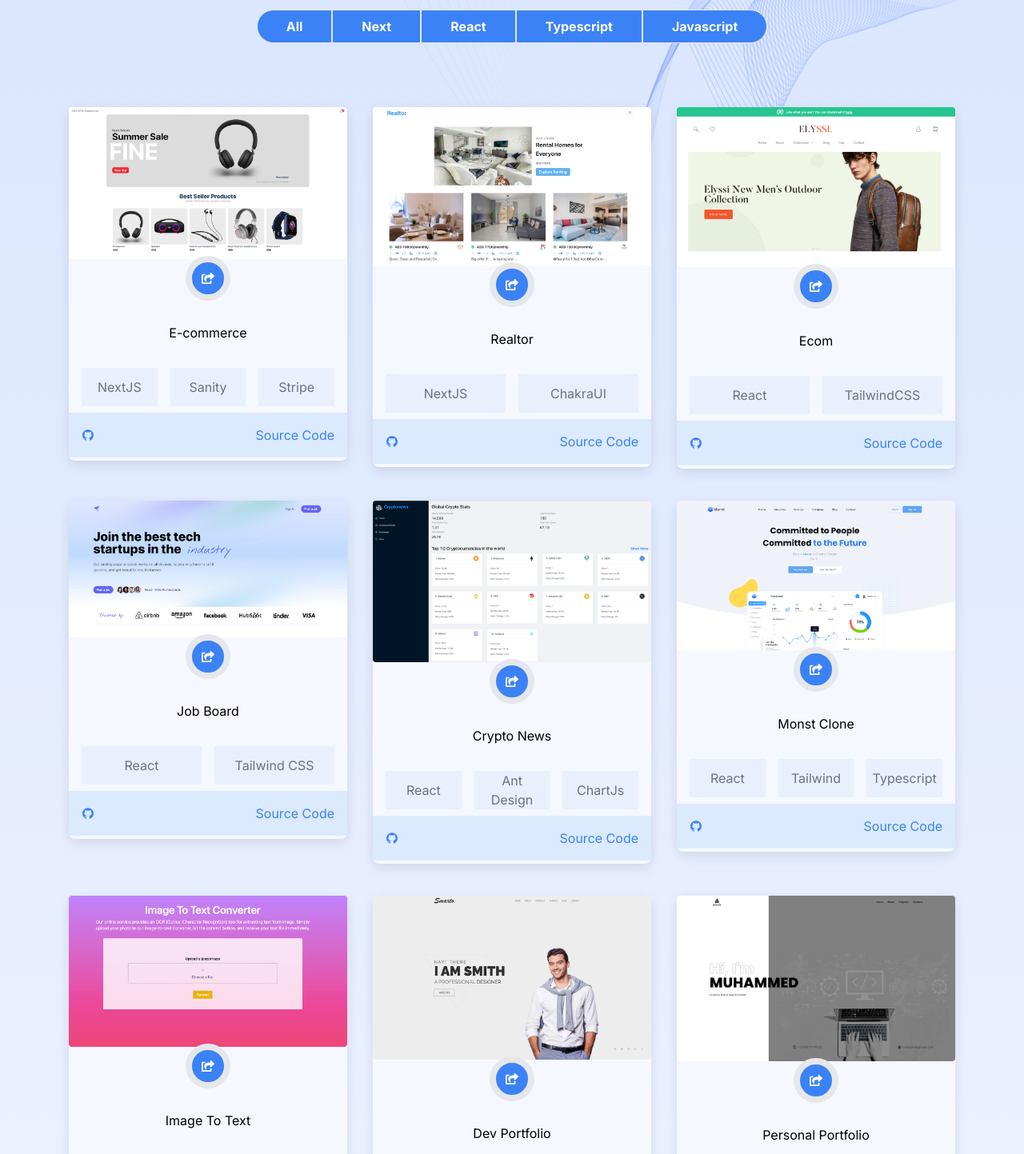
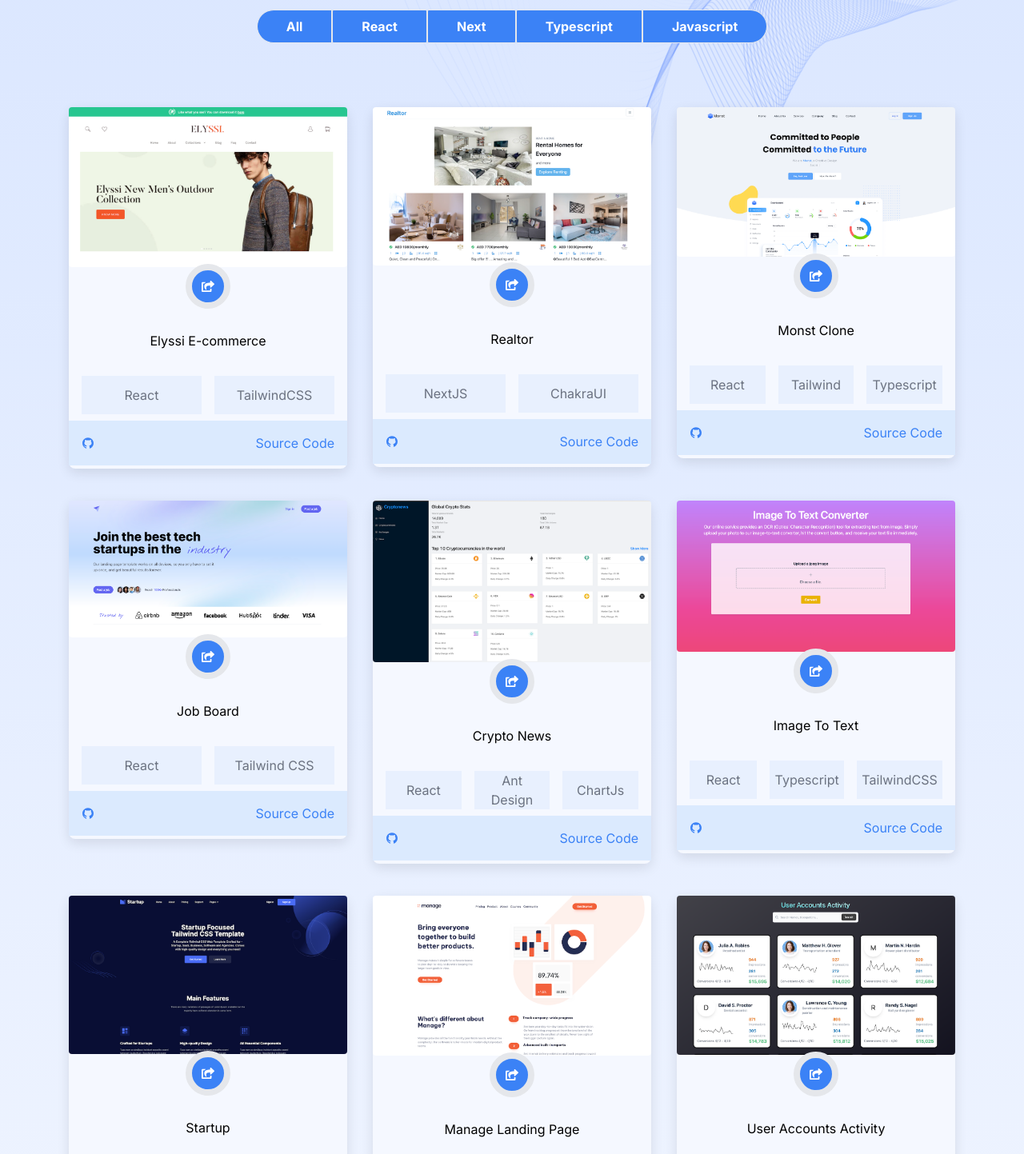
Before and after one commit to muhammedrepo/muhats_port, a React (Create React App) app: page /projects in a window 1280 px wide. Shown: the part 300-1743 px from the top of the page at 80% size. Built offline with nearby package versions, Linux system fonts and the light colour scheme.

Commit message:
fix: some updates

```diff
--- a/src/components/Contact.jsx
+++ b/src/components/Contact.jsx
@@ -10,8 +10,8 @@ const Result = () => {
 };
 
 const Contact = () => {
-  const [result, showResult] = useState(false);
-  const form = useRef();
+  const [result, setResult] = useState(false);
+  const formRef = useRef();
 
   const sendEmail = (e) => {
     e.preventDefault();
@@ -20,24 +20,26 @@ const Contact = () => {
       .sendForm(
         'service_avs0jkc',
         'template_9z61ko5',
-        form.current,
+        formRef.current,
         'Kfjj5oTlX2byZ9Vnl'
       )
       .then(
-        (result) => {
-          console.log(result.text);
+        (response) => {
+          console.log(response.text);
         },
         (error) => {
           console.log(error.text);
         }
       );
+
     e.target.reset();
-    showResult(true);
+    setResult(true);
   };
-  // hide result
+
   setTimeout(() => {
-    showResult(false);
+    setResult(false);
   }, 5000);
+
   return (
     <section id="contact" className="py-[120px]">
       <div className="container mx-auto px-4">
@@ -51,9 +53,9 @@ const Contact = () => {
         </div>
         <div className="flex justify-center -mx-4">
           <div className="w-full lg:w-[75%] px-4">
-            <form ref={form} onSubmit={sendEmail}>
+            <form ref={formRef} onSubmit={sendEmail}>
               <div className="text-blue-600 mb-3 text-center font-medium">
-                {result ? <Result /> : null}
+                {result && <Result />}
               </div>
               <div className="flex flex-wrap -mx-4">
                 <div className="w-full md:w-1/2 px-4">
--- a/src/components/Services.jsx
+++ b/src/components/Services.jsx
@@ -3,26 +3,36 @@ import { MdOutlineArrowRightAlt } from 'react-icons/md';
 import { serviceData } from '../utils/serviceData';
 import ContentPanel from './ContentPanel';
 
+/**
+ * Renders a section of a website displaying a list of services.
+ * @returns {JSX.Element} The rendered section element.
+ */
 const Services = () => {
-  const renderedServices = serviceData.map((item) => {
+  /**
+   * Maps over each item in the serviceData array and generates the corresponding HTML elements.
+   * @param {Object} item - The service item.
+   * @returns {JSX.Element} The rendered service element.
+   */
+  const renderService = (item) => {
+    const { name, image, desc } = item;
+
     return (
-      <div className="flex w-full md:w-1/2 lg:w-1/3 px-4" key={item.name}>
+      <div className="flex w-full md:w-1/2 lg:w-1/3 px-4" key={name}>
         <div className="bg-white/100 mb-10">
           <a href="#home" className="block w-full">
-            <img src={item.image} alt="" className="w-full" />
+            <img src={image} alt="" className="w-full" />
           </a>
           <div className="p-8 sm:p-11 md:p-8 lg:px-6 xl:p-10 2xl:p-11">
             <h3>
               <a
                 href="#home"
-                className="font-bold text-[rgba(29,33,68)]/100 text-lg
-  sm:text-xl hover:text-opacity-100 hover:text-blue-500/100 block mb-4"
+                className="font-bold text-[rgba(29,33,68)]/100 text-lg sm:text-xl hover:text-opacity-100 hover:text-blue-500/100 block mb-4"
               >
-                {item.name}
+                {name}
               </a>
             </h3>
             <p className="pb-7 mb-6 border-b border-[rgba(243,243,243,1)]">
-              {item.desc}
+              {desc}
             </p>
             <Link
               to="contact"
@@ -31,9 +41,7 @@ const Services = () => {
               duration={1000}
               exact="true"
               offset={-80}
-              className="font-medium text-[rgba(149,156,177)]/100
-    hover:text-opacity-100 hover:text-blue-500/100
-    text-base inline-flex items-center cursor-pointer"
+              className="font-medium text-[rgba(149,156,177)]/100 hover:text-opacity-100 hover:text-blue-500/100 text-base inline-flex items-center cursor-pointer"
             >
               Get Started
               <span className="ml-3">
@@ -44,7 +52,10 @@ const Services = () => {
         </div>
       </div>
     );
-  });
+  };
+
+  const renderedServices = serviceData.map(renderService);
+
   return (
     <section
       id="services"
--- a/src/components/SocialMedia.jsx
+++ b/src/components/SocialMedia.jsx
@@ -1,16 +1,16 @@
-import { FaGithub, FaLinkedin, FaTwitter } from "react-icons/fa";
+import { FaGithub, FaLinkedin, FaTwitter } from 'react-icons/fa';
 
 const medias = [
   {
-    url: "https://twitter.com/muhats_",
+    url: 'https://twitter.com/muhammedtijani_',
     icon: <FaTwitter />,
   },
   {
-    url: "https://www.linkedin.com/in/muhammedtijani/",
+    url: 'https://www.linkedin.com/in/muhammedtijani/',
     icon: <FaLinkedin />,
   },
   {
-    url: "https://github.com/coolzyte",
+    url: 'https://github.com/muhammedrepo',
     icon: <FaGithub />,
   },
 ];
--- a/src/components/Work.jsx
+++ b/src/components/Work.jsx
@@ -5,9 +5,18 @@ import items from '../utils/data';
 import Button from './Button';
 import ContentPanel from './ContentPanel';
 
+/**
+ * This code defines a React functional component called `Work` that displays a list of projects.
+ * It uses the `useState` hook to manage the state of whether the project list is expanded or not.
+ * The component renders a `ContentPanel` component with a title and subtitle, and a `Project` component that displays the projects.
+ * It also includes a button that allows the user to toggle between showing all projects or only a subset of projects.
+ *
+ * @returns {JSX.Element} The rendered React component.
+ */
 const Work = () => {
-  const [expanded] = useState(false);
+  const [expanded, setExpanded] = useState(false);
   const dataForDisplay = expanded ? items : items.slice(0, 3);
+
   return (
     <div id="work" className="pt-20 pb-16 relative">
       <div className="container mx-auto px-4">
@@ -23,7 +32,6 @@ const Work = () => {
               <Project items={dataForDisplay} />
 
               <Button primary>
-                {/* {expanded ? "Show Less" : "Show More"} */}
                 <Link to="/projects"> View More</Link>
               </Button>
             </div>
--- a/src/utils/data.js
+++ b/src/utils/data.js
@@ -3,15 +3,14 @@ import images from './images';
 const menu = [
   {
     id: 1,
-    title: 'E-commerce',
-    category: 'Next',
-    url: 'https://ecom-muhats.vercel.app/',
-    source: 'https://github.com/coolzyte/ecommerce_sanity_stripe',
-    tags: ['NextJS', 'Sanity', 'Stripe'],
-    img: `${images.p9}`,
-    desc: 'E-commerce App',
+    title: 'Elyssi E-commerce',
+    category: 'react',
+    url: 'https://elyssi.vercel.app/',
+    source: 'https://github.com/muhammedrepo/elyssi',
+    tags: ['React', 'TailwindCSS'],
+    img: `${images.p19}`,
+    desc: `E-commerce app`,
   },
-
   {
     id: 2,
     title: 'Realtor',
@@ -24,13 +23,13 @@ const menu = [
   },
   {
     id: 3,
-    title: 'Ecom',
-    category: 'react',
-    url: 'https://ecom2.muhammedtijani.com/home',
-    source: 'https://github.com/coolzyte/elysi-commerce',
-    tags: ['React', 'TailwindCSS'],
-    img: `${images.p19}`,
-    desc: `E-commerce app`,
+    title: 'Monst Clone',
+    category: 'Typescript',
+    url: 'https://monst-clone.muhammedtijani.com/',
+    source: 'https://github.com/coolzyte/monst',
+    tags: ['React', 'Tailwind', 'Typescript'],
+    img: `${images.p21}`,
+    desc: 'Full multipurpose website',
   },
   {
     id: 4,
@@ -42,6 +41,17 @@ const menu = [
     img: `${images.p18}`,
     desc: `Job board app`,
   },
+
+  // {
+  //   id: 6,
+  //   title: 'E-commerce',
+  //   category: 'Next',
+  //   url: 'https://ecom-muhats.vercel.app/',
+  //   source: 'https://github.com/coolzyte/ecommerce_sanity_stripe',
+  //   tags: ['NextJS', 'Sanity', 'Stripe'],
+  //   img: `${images.p9}`,
+  //   desc: 'E-commerce App',
+  // },
 
   {
     id: 5,
@@ -56,17 +66,6 @@ const menu = [
 
   {
     id: 6,
-    title: 'Monst Clone',
-    category: 'Typescript',
-    url: 'https://monst-clone.muhammedtijani.com/',
-    source: 'https://github.com/coolzyte/monst',
-    tags: ['React', 'Tailwind', 'Typescript'],
-    img: `${images.p21}`,
-    desc: 'Full multipurpose website',
-  },
-
-  {
-    id: 7,
     title: 'Image To Text',
     category: 'Typescript',
     url: 'https://image-text.muhammedtijani.com/',
@@ -75,27 +74,27 @@ const menu = [
     img: `${images.p20}`,
     desc: `Image to text converter`,
   },
-  {
-    id: 8,
-    title: 'Dev Portfolio',
-    category: 'react',
-    url: 'https://smato-clone.muhammedtijani.com/',
-    source: 'https://github.com/coolzyte/smato-clone-react',
-    tags: ['React', 'Styled-component', 'TailwindCSS'],
-    img: `${images.p13}`,
-    desc: `Browse Hotels Around the world `,
-  },
+  // {
+  //   id: 8,
+  //   title: 'Dev Portfolio',
+  //   category: 'react',
+  //   url: 'https://smato-clone.muhammedtijani.com/',
+  //   source: 'https://github.com/coolzyte/smato-clone-react',
+  //   tags: ['React', 'Styled-component', 'TailwindCSS'],
+  //   img: `${images.p13}`,
+  //   desc: `Browse Hotels Around the world `,
+  // },
 
-  {
-    id: 9,
-    title: 'Personal Portfolio',
-    category: 'Typescript',
-    url: 'https://portfolio.muhammedtijani.com/',
-    source: 'https://github.com/coolzyte/portfolio_v3',
-    tags: ['React', 'Typescript', 'Styled-Components'],
-    img: `${images.p11}`,
-    desc: `Portfolio Template `,
-  },
+  // {
+  //   id: 9,
+  //   title: 'Personal Portfolio',
+  //   category: 'Typescript',
+  //   url: 'https://portfolio.muhammedtijani.com/',
+  //   source: 'https://github.com/coolzyte/portfolio_v3',
+  //   tags: ['React', 'Typescript', 'Styled-Components'],
+  //   img: `${images.p11}`,
+  //   desc: `Portfolio Template `,
+  // },
   // {
   //   id: 10,
   //   title: 'Travel Advisor',
@@ -108,7 +107,7 @@ const menu = [
   // },
 
   {
-    id: 11,
+    id: 7,
     title: 'Startup',
     category: 'react',
     url: 'https://startup.muhammedtijani.com/',
@@ -118,7 +117,7 @@ const menu = [
     desc: `Startup focus template`,
   },
   {
-    id: 12,
+    id: 8,
     title: 'Manage Landing Page',
     category: 'react',
     url: 'https://manage-landing-page.muhammedtijani.com/',
@@ -128,7 +127,7 @@ const menu = [
     desc: `Manage landing page`,
   },
   {
-    id: 13,
+    id: 9,
     title: 'User Accounts Activity',
     category: 'react',
     url: 'https://frontend-interview-test.netlify.app/',
@@ -138,7 +137,7 @@ const menu = [
     desc: `User accounts analytics`,
   },
   {
-    id: 14,
+    id: 10,
     title: 'Hoobank website',
     category: 'react',
     url: 'https://hoobank.muhammedtijani.com/',
@@ -159,7 +158,7 @@ const menu = [
   // },
 
   {
-    id: 16,
+    id: 11,
     title: 'Dice Game',
     category: 'javascript',
     url: 'https://roll-a-dice.muhammedtijani.com/',
@@ -179,16 +178,16 @@ const menu = [
   //   img: `${images.p4}`,
   //   desc: `Restaurant website template `,
   // },
-  {
-    id: 18,
-    title: 'Portfolio',
-    category: 'react',
-    url: 'https://portfolio-v-1.muhammedtijani.com/',
-    source: '',
-    tags: ['React', 'styled-component'],
-    img: `${images.p7}`,
-    desc: `modern portfolio template`,
-  },
+  // {
+  //   id: 18,
+  //   title: 'Portfolio',
+  //   category: 'react',
+  //   url: 'https://portfolio-v-1.muhammedtijani.com/',
+  //   source: '',
+  //   tags: ['React', 'styled-component'],
+  //   img: `${images.p7}`,
+  //   desc: `modern portfolio template`,
+  // },
   // {
   //   id: 19,
   //   title: 'Search App',
```
Also changed, not shown: src/components/About.jsx (+8 -0 lines), src/components/Hero.jsx (+7 -1 lines).
